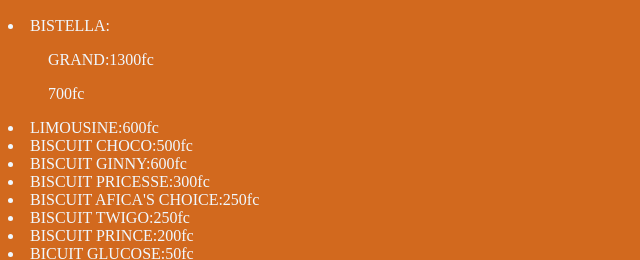
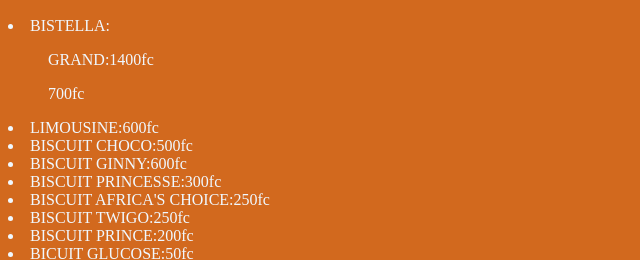
Before and after one commit to lumbalabenjamin/FAMILU-STORE, a plain HTML site: page je veux grignoter.html in a window 1280 px wide. Shown: the part 394-654 px from the top of the page, 0-640 px from the left. Drawn offline with Linux system fonts and the light colour scheme.

Commit message:
Update je veux grignoter.html

```diff
--- a/je veux grignoter.html
+++ b/je veux grignoter.html
@@ -22,12 +22,12 @@
         <H1>VOUS VOULEZ GRIGNOTER?</H1>
         <H2>ALORS NOUS AVONS:</H2>
           <p>
-             <li>BISTELLA: <UL>GRAND:1300fc</UL> <UL>700fc</UL></li>
+             <li>BISTELLA: <UL>GRAND:1400fc</UL> <UL>700fc</UL></li>
              <LI>LIMOUSINE:600fc</LI>
              <LI>BISCUIT CHOCO:500fc</LI>
              <LI>BISCUIT GINNY:600fc</LI>
-             <LI>BISCUIT PRICESSE:300fc</LI>
-             <LI>BISCUIT AFICA'S CHOICE:250fc</LI>
+             <LI>BISCUIT PRINCESSE:300fc</LI>
+             <LI>BISCUIT AFRICA'S CHOICE:250fc</LI>
              <LI>BISCUIT TWIGO:250fc</LI>
              <LI>BISCUIT PRINCE:200fc</LI>
              <LI>BICUIT GLUCOSE:50fc</LI>
```
